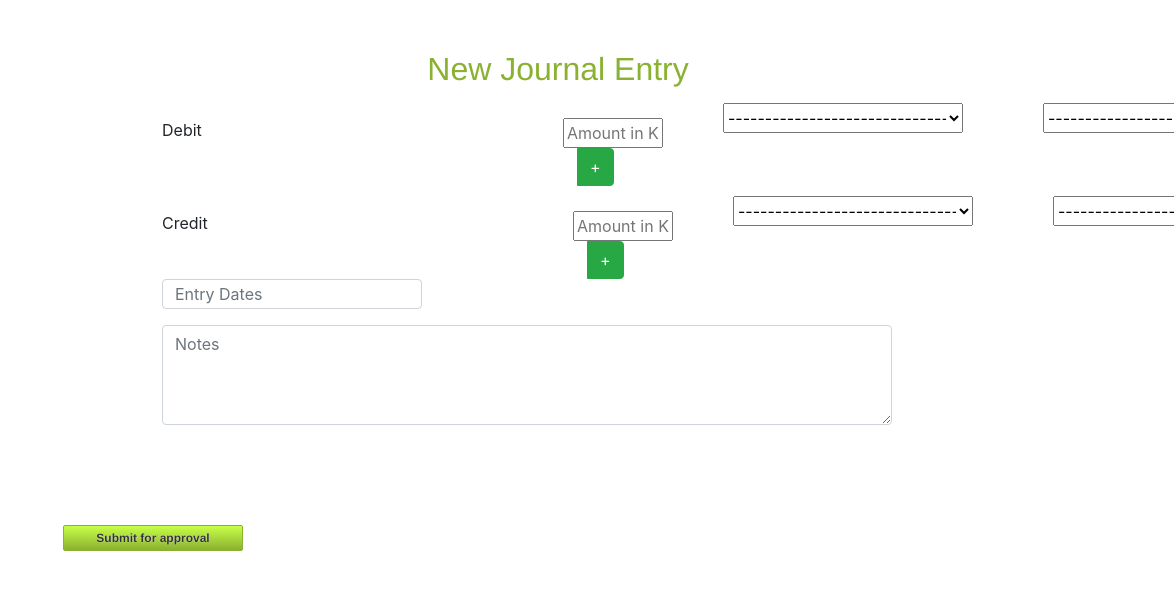
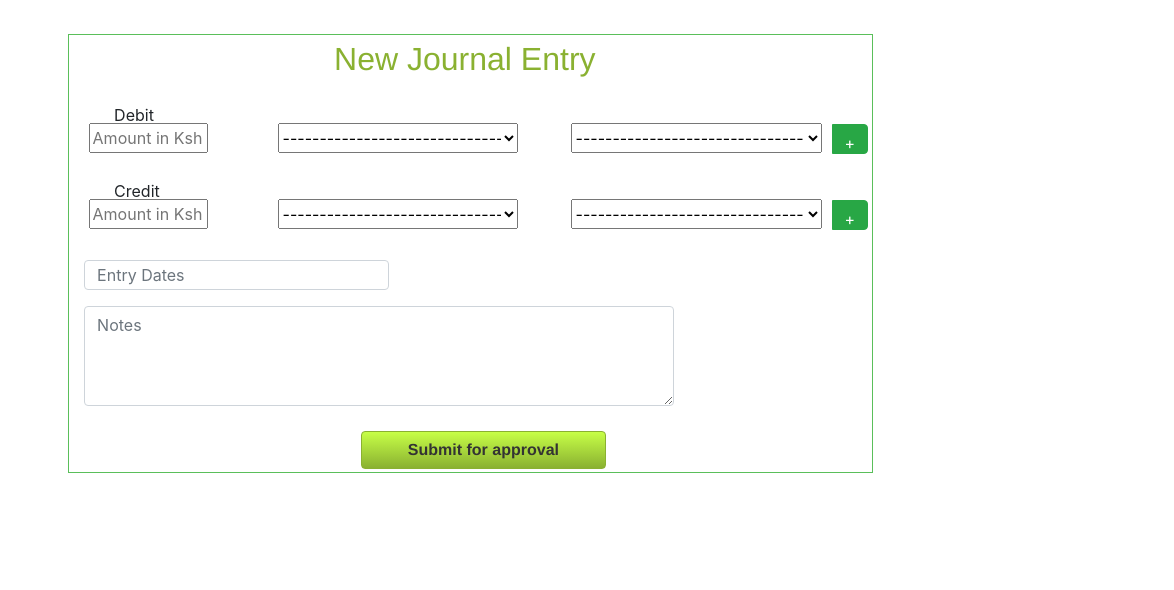
Before and after one commit to evantoh/journal-checker, a Django app: page /reports/journal_entry/ in a window 1520 px wide; the page is wider, and only the part inside the window is pictured. Shown: the top 590 px of that part, without its empty margins (346-1520 px from the left). Run offline with Django 3.2, Linux system fonts and the light colour scheme; some libraries are stand-ins or nearby versions.

Commit message:
removed the container-fluid

```diff
--- a/reports/demands/templates/journal_entry.html
+++ b/reports/demands/templates/journal_entry.html
@@ -1,11 +1,12 @@
 {% extends 'base.html' %} {% load crispy_forms_tags %} {% load static %} {% block container %} {% block style %}
-<link rel="stylesheet" href="{% static 'css/journals1.css' %}"> {% endblock style %}
-<div class="container-fluid">
+<link rel="stylesheet" href="{% static 'css/journals.css' %}"> {% endblock style %}
+
 <div class="whole_table">
+
     <h3 class="panel-title">New Journal Entry</h3>
     <form method="post" action="">
         {% csrf_token %}
-            <div class="">
+
         <div class="panel-body">
             <div class="panel panel-default">
                 <div class="panel-body">
@@ -78,14 +79,10 @@
 
             </div>
         </div>
+    </form>
+    <br style="clear:both">
 </div>
-        </form>
-    </div>
-</div>
-
-
-
-{% endblock %} {% block custom_js %}
+{% comment %} <br class="clear" /> {% endcomment %} {% endblock %} {% block custom_js %}
 <script type="text/javascript">
     function updateElementIndex(el, prefix, ndx) {
         var id_regex = new RegExp('(' + prefix + '-\\d+)');
```
Lines whose indentation alone changed are shown as unchanged.
